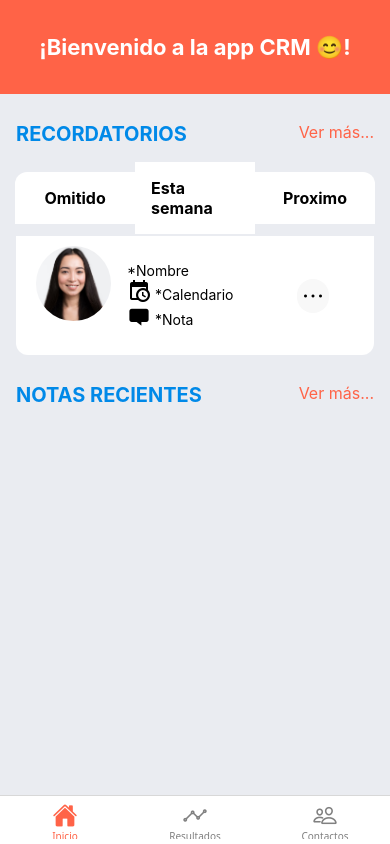
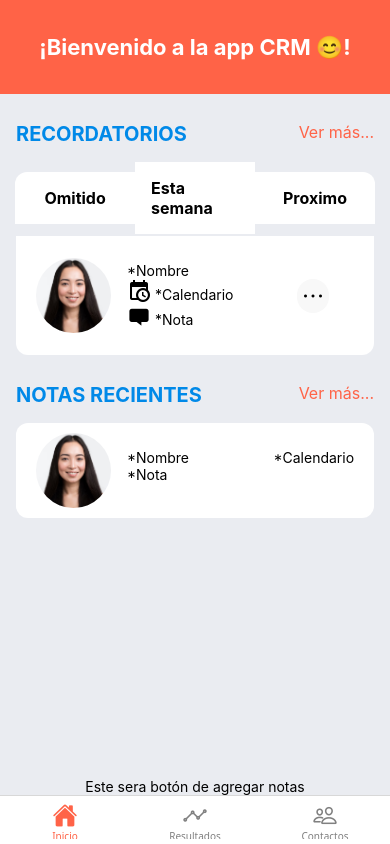
Before and after one commit to JoseCob/EER_CERTIFICACION_SOFTWARE_8VO_IGTI_JOSE_JESUS_COB_KANTUN, a React Native app: screen /Inicio in a window 390 px wide. Built offline with nearby package versions, Linux system fonts and the light colour scheme.

Commit message:
Actualizacion de diseño
Se añadieron mejoras de diseño en la vista del Home

```diff
--- a/src/features/home/presentation/ui/pages/HomePage.tsx
+++ b/src/features/home/presentation/ui/pages/HomePage.tsx
@@ -10,12 +10,13 @@ const HomePage = () => {
 
     return (
         <SafeLayout>
-            {/*Sección de bienvenida*/}
+            {/* -- Sección de bienvenida -- */}
             <View style={styles.containerMain}>
                 <Text style={styles.titleWelcome}>¡Bienvenido a la app CRM 😊!</Text>
             </View>
 
-            {/*Sección de recordatorios*/}
+            {/* -- Sección de recordatorios -- */}
+            {/* -- Sección para el contenido general -- */}
             <View style={styles.content}>
                 <View style={styles.contentHeader}>
                     <Text style={styles.contentTitle}>Recordatorios</Text>
@@ -26,7 +27,7 @@ const HomePage = () => {
                     </Pressable>
                 </View>
 
-                {/*Contenedor de los botones de recordatorios*/}
+                {/*Contenedor para los botones*/}
                 <View style={styles.reminderButtons}>
                     <TouchableOpacity
                         style={[styles.buttonItem, styles.buttonItemLeft]}
@@ -43,13 +44,16 @@ const HomePage = () => {
                     </TouchableOpacity>
                 </View>
 
-                {/*Contenedor de los contactos de recordatorios*/}
-                <View style={styles.contacsContainer}>
-                    <View style={styles.cardContacs}>
-                        <Image
-                            source={require('../../../../../../assets/photo_prototype.png')}
-                            style={styles.contactImg}
-                        />
+                {/*Contenedor para los contactos*/}
+                {/* -- Sección para la tarjeta de contactos -- */}
+                <View style={styles.contacsCard}>
+                    <View style={styles.cardBody}>
+                        <View style={styles.imgContainer}>
+                            <Image
+                                source={require('../../../../../../assets/photo_prototype.png')}
+                                style={styles.contactImg}
+                            />
+                        </View>
                         <View style={styles.contactInfo}>
                             <Text>*Nombre</Text>
                             <Text>
@@ -72,7 +76,8 @@ const HomePage = () => {
                 </View>
             </View>
 
-            {/*Sección de notas recientes*/}
+            {/* -- Sección de notas recientes -- */}
+            {/* -- Sección para el contenido general -- */}
             <View style={styles.content}>
                 <View style={styles.contentHeader}>
                     <Text style={styles.contentTitle}>Notas Recientes</Text>
@@ -82,6 +87,34 @@ const HomePage = () => {
                         )}
                     </Pressable>
                 </View>
+
+                {/* -- Sección para la tarjeta de contactos -- */}
+                <View style={styles.noteCard}>
+                    <View style={styles.cardBody}>
+                        <View style={styles.imgContainer}>
+                            <Image
+                                source={require('../../../../../../assets/photo_prototype.png')}
+                                style={styles.contactImg}
+                            />
+                        </View>
+                        <View style={styles.contactInfo}>
+                            <View style={styles.infoHeader}>
+                                <Text>*Nombre</Text>
+                                <Text>*Calendario </Text>
+                            </View>
+                            <Text>*Nota</Text>
+                        </View>
+                    </View>
+                </View>
+            </View>
+
+            {/* Sección de agregar Notas */}
+            <View style={styles.addNotes}>
+                <Pressable
+                    onPress={()=>console.log("Botón para agregar notas")}
+                >
+                    <Text>Este sera botón de agregar notas</Text>
+                </Pressable>
             </View>
         </SafeLayout>
     );
@@ -131,8 +164,19 @@ const styles = StyleSheet.create({
         color: 'gray',
     },
 
+    // -- Sección para la tarjeta de contactos --
+    contacsCard:{
+        backgroundColor: 'white',
+        borderBottomLeftRadius:12,
+        borderBottomRightRadius:12,
+        paddingTop: 10,
+        paddingBottom: 10,
+        paddingLeft: 20,
+    },
+    cardBody:{flexDirection:'row'},
+
     // -- Sección de recordatorios --
-    //Contenedor de los botones de recordatorios
+    //Contenedor para los botones
     reminderButtons:{
         flexDirection:'row',
         justifyContent:'center',
@@ -151,16 +195,16 @@ const styles = StyleSheet.create({
     },
     buttonItemLeft:{borderTopLeftRadius: 12,}, buttonItemRight:{borderTopRightRadius: 12,},
 
-    //Contenedor de los contactos de recordatorios
-    contacsContainer:{
-        backgroundColor: 'white',
-        borderBottomLeftRadius:12,
-        borderBottomRightRadius:12,
-        paddingTop: 10,
-        paddingBottom: 10,
-        paddingLeft: 20,
+    //Contenedor para los contactos
+    imgContainer:{
+        justifyContent:'center',
     },
-    cardContacs:{flexDirection:'row'},
+    contactImg:{
+        resizeMode:'contain',
+        width: 75,
+        height: 75,
+        borderRadius: 50,
+    },
     contactInfo:{
         flex: 1,
         flexDirection:'column',
@@ -176,11 +220,25 @@ const styles = StyleSheet.create({
         borderRadius:16,
         backgroundColor:'#f8f8f8',
     },
-    contactImg:{
-        resizeMode:'contain',
-        width: 75,
-        height: 75,
-        borderRadius: 50,
+
+    // -- Sección de notas recientes --
+    noteCard:{
+        backgroundColor: 'white',
+        borderRadius:12,
+        paddingTop: 10,
+        paddingBottom: 10,
+        paddingLeft: 20,
+    },
+    infoHeader:{
+        justifyContent:'space-between',
+        flexDirection:'row',
+    },
+
+    // -- Sección para agregar notas --
+    addNotes:{
+        flex:1,
+        justifyContent:'flex-end',
+        alignItems:'center',
     },
 })
 
```
